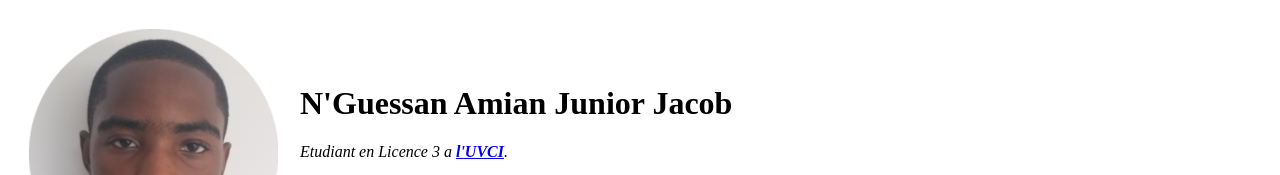
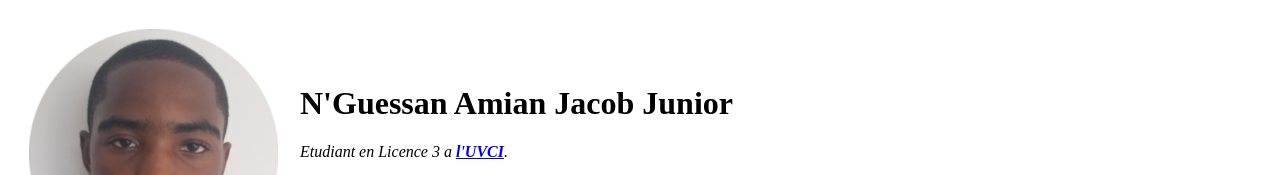
Before and after one commit to Junior-Amian/CV, a plain HTML site: page index.html in a window 1280 px wide. Shown: the top 175 px of the page. Drawn offline with Linux system fonts and the light colour scheme.

Commit message:
Add initial CV website files

```diff
--- a/index.html
+++ b/index.html
@@ -9,7 +9,7 @@
         <tr>
             <td><img src="ju.png" alt="Ju's profile picture"></td>
 
-            <td><h1>N'Guessan Amian Junior Jacob</h1>
+            <td><h1>N'Guessan Amian Jacob Junior</h1>
                <p><em>Etudiant en Licence 3 a <strong><a href="https://www.uvci.edu.ci/portail/Main/index/fr">l'UVCI</a></strong>.</em></p>
               <p> Je suis actuellement en fomation en base de données et je debute en web developpement. Je suis passionné d'informatique plus précisement de
              tout ce qui est programmation et mon souhait est de reussir en ce domaineet pourquoi pas monter ma propre agence specialisé en programmation
```
